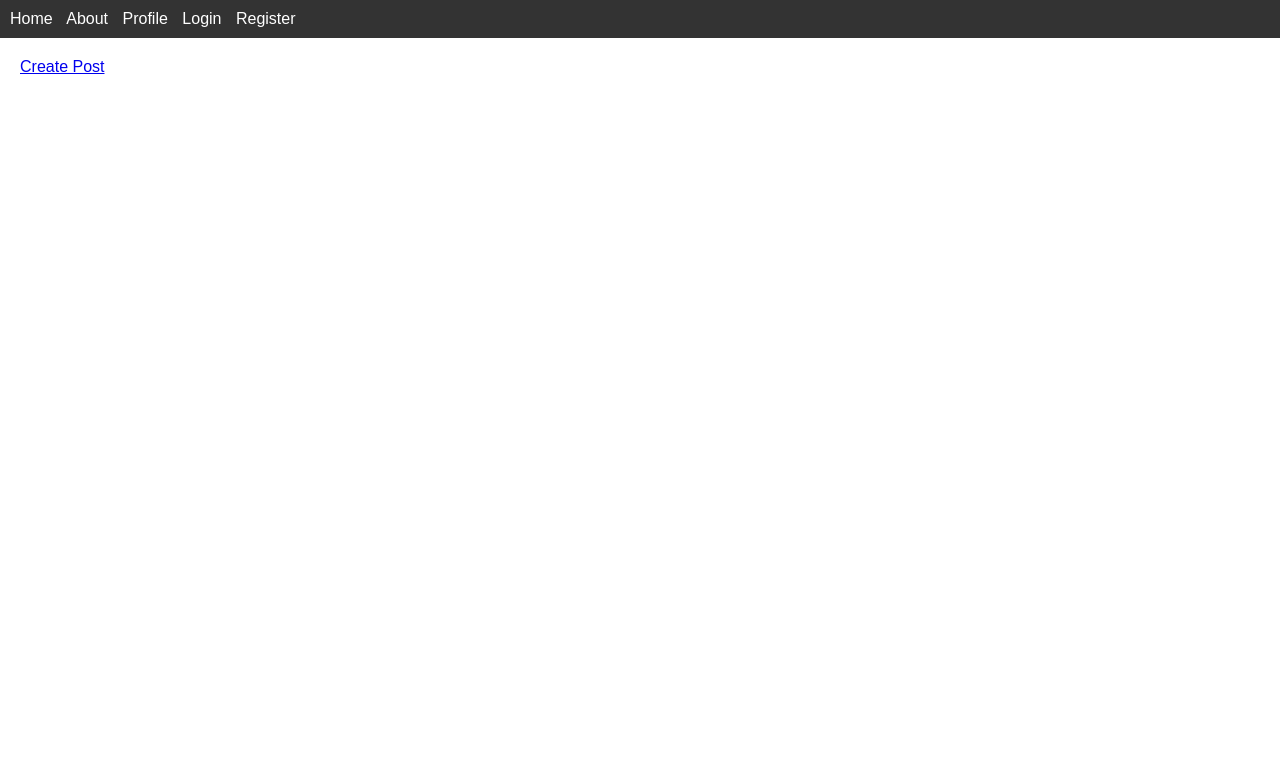
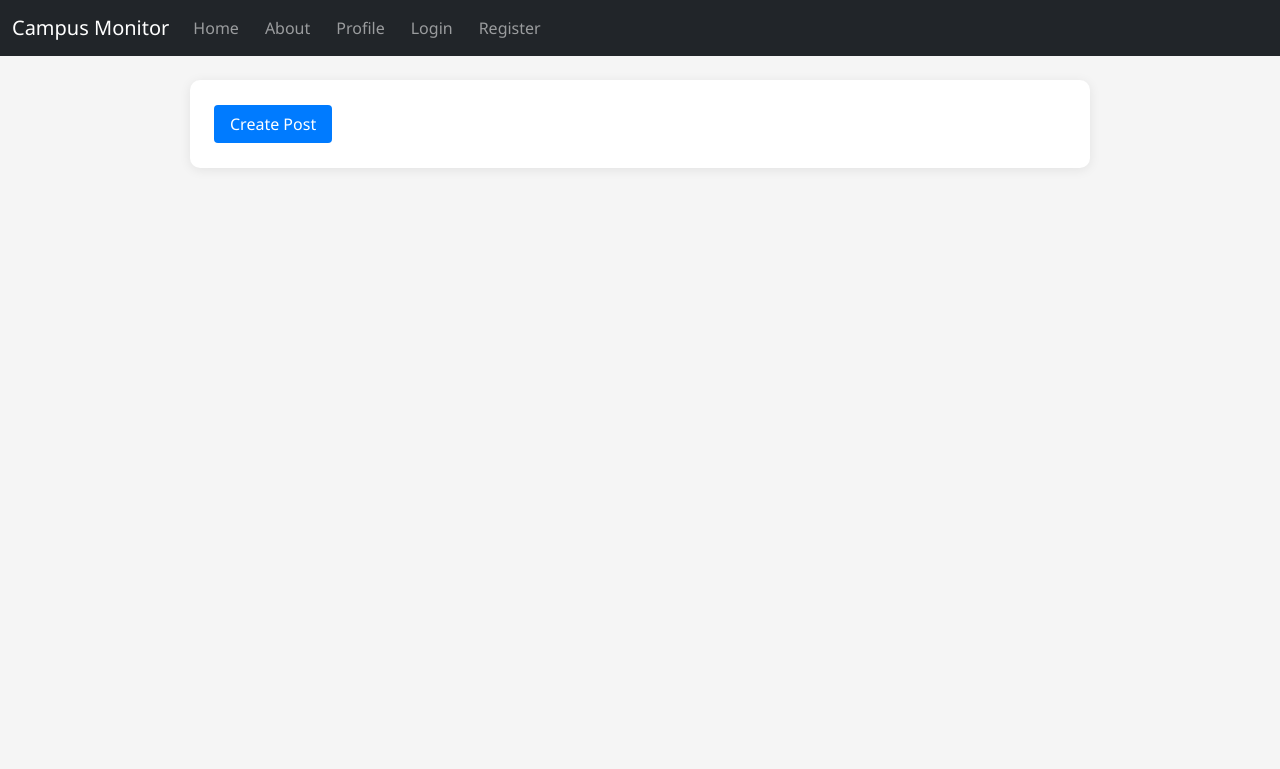
Before and after one commit to Rakshikags/Morphx2.0-main, a Flask app: page / in a window 1280 px wide. Shown: the top 769 px of the page. Run offline with Flask 3, Linux system fonts and the light colour scheme; data that the repository does not hold is empty.

Commit message:
FINAL COMMIT

```diff
--- a/static/css/style.css
+++ b/static/css/style.css
@@ -1,98 +1,127 @@
 body {
-    font-family: sans-serif;
+    font-family: 'Segoe UI', Arial, sans-serif;
+    background: #f5f5f5;
     margin: 0;
     padding: 0;
 }
-
 nav {
-    background-color: #333;
+    background: #333;
     color: #fff;
-    padding: 10px;
+    padding: 12px 24px;
+    display: flex;
+    align-items: center;
+    gap: 16px;
 }
-
 nav a {
     color: #fff;
+    margin-right: 10px;
     text-decoration: none;
-    margin-right: 10px;
+    font-weight: 500;
+    transition: color 0.2s;
 }
-
+nav a:hover {
+    color: #ffd700;
+}
+nav span {
+    margin-left: auto;
+    font-size: 1em;
+    color: #ffd700;
+}
 .container {
-    padding: 20px;
+    max-width: 900px;
+    margin: 30px auto;
+    background: #fff;
+    padding: 32px 24px;
+    border-radius: 10px;
+    box-shadow: 0 2px 12px rgba(0,0,0,0.08);
 }
-
 .feed-container {
     display: flex;
+    flex-wrap: wrap;
+    gap: 24px;
+    justify-content: center;
+}
+.post-card {
+    background: #fafafa;
+    border: 1px solid #ddd;
+    border-radius: 10px;
+    padding: 18px;
+    width: 320px;
+    box-shadow: 0 1px 6px rgba(0,0,0,0.06);
+    display: flex;
     flex-direction: column;
-    align-items: center;
-    width: 80%;
-    margin: 20px auto;
+    gap: 10px;
 }
-
-.post-card {
-    background-color: #fff;
-    border-radius: 10px;
-    box-shadow: 0 2px 5px rgba(0, 0, 0, 0.1);
-    margin-bottom: 20px;
+.post-image img {
+    max-width: 100%;
+    border-radius: 8px;
+    height: 160px;
+    object-fit: cover;
+}
+.button, button {
+    background: #007bff;
+    color: #fff;
+    padding: 8px 16px;
+    border: none;
+    border-radius: 4px;
+    text-decoration: none;
+    cursor: pointer;
+    font-weight: 500;
+    transition: background 0.2s;
+}
+.button:hover, button:hover {
+    background: #0056b3;
+}
+.post-actions button {
+    background: #ff5722;
+    color: #fff;
+    border: none;
+    border-radius: 4px;
+    padding: 6px 12px;
+    cursor: pointer;
+    font-size: 1em;
+    transition: background 0.2s;
+}
+.post-actions button.upvoted {
+    background: #ffd700;
+    color: #333;
+}
+.post-tags .tag {
+    background: #eee;
+    border-radius: 4px;
+    padding: 2px 8px;
+    margin-right: 5px;
+    font-size: 12px;
+    display: inline-block;
+}
+form input[type="text"], form input[type="password"] {
     width: 100%;
-    display: flex;
-    padding: 15px;
+    padding: 8px;
+    margin-bottom: 8px;
+    border-radius: 4px;
+    border: 1px solid #ccc;
+    font-size: 1em;
 }
-
-.post-image {
-    width: 150px;
-    margin-right: 15px;
+form button {
+    width: 100%;
+    margin-top: 8px;
 }
-
-.post-image img {
-    width: 100%;
-    border-radius: 8px;
+.toggle-password {
+    position: absolute;
+    right: 16px;
+    top: 38px;
+    cursor: pointer;
+    color: #888;
 }
-
-.post-content {
-    flex: 1;
+@media (max-width: 600px) {
+    .container {
+        padding: 12px 4px;
+    }
+    .feed-container {
+        flex-direction: column;
+        gap: 12px;
+    }
+    .post-card {
+        width: 100%;
+    }
 }
-
-.post-title {
-    font-size: 1.2em;
-    margin-bottom: 5px;
-}
-
-.post-description {
-    font-size: 0.9em;
-    color: #555;
-    margin-bottom: 10px;
-}
-
-.post-actions {
-    display: flex;
-    gap: 10px;
-    margin-bottom: 10px;
-}
-
-.post-actions button {
-    background-color: #eee;
-    border: none;
-    border-radius: 5px;
-    padding: 5px 10px;
-    cursor: pointer;
-    display: flex;
-    align-items: center;
-    gap: 5px;
-}
-
-.post-actions button i {
-    color: #777;
-}
-
-.post-tags {
-    display: flex;
-    gap: 5px;
-}
-
-.post-tags .tag {
-    background-color: #e0f2f1;
-    color: #2e7d32;
-    padding: 5px 8px;
-    border-radius: 5px;
-    font-size: 0.8em;
-}
--- a/static/js/script.js
+++ b/static/js/script.js
@@ -1,4 +1,6 @@
 console.log("Script loaded");
+
+// Upvote functionality
 function upvotePost(resourceId, btn) {
     fetch('/upvote', {
         method: 'POST',
@@ -9,8 +11,28 @@ function upvotePost(resourceId, btn) {
     .then(data => {
         if (data.upvotes !== undefined) {
             btn.querySelector('.upvote-count').textContent = data.upvotes;
+            btn.classList.add('upvoted');
+            setTimeout(() => btn.classList.remove('upvoted'), 800);
         } else if (data.error) {
             alert(data.error);
         }
     });
 }
+
+// Show/hide password toggle (for login/register forms)
+document.addEventListener('DOMContentLoaded', function() {
+    document.querySelectorAll('.toggle-password').forEach(function(toggle) {
+        toggle.addEventListener('click', function() {
+            const input = this.previousElementSibling;
+            if (input.type === "password") {
+                input.type = "text";
+                this.classList.add('fa-eye-slash');
+                this.classList.remove('fa-eye');
+            } else {
+                input.type = "password";
+                this.classList.add('fa-eye');
+                this.classList.remove('fa-eye-slash');
+            }
+        });
+    });
+});
--- a/templates/base.html
+++ b/templates/base.html
@@ -1,31 +1,35 @@
-<!DOCTYPE html>
-<html lang="en">
 <head>
-    <meta charset="UTF-8">
-    <meta name="viewport" content="width=device-width, initial-scale=1.0">
-    <title>{% block title %}{% endblock %}</title>
+    <link rel="stylesheet" href="https://cdn.jsdelivr.net/npm/bootstrap@5.3.2/dist/css/bootstrap.min.css">
     <link rel="stylesheet" href="{{ url_for('static', filename='css/style.css') }}">
-    <link rel="stylesheet" href="https://cdnjs.cloudflare.com/ajax/libs/font-awesome/6.0.0/css/all.min.css" integrity="sha512-9usAa10IRO0HhonpyAIVpjrylPvoDwiPUiKdWk5t3PyolY1cOd4DSE0Ga+ri4AuTroPR5aQvXU9xC6qOPnzFeg==" crossorigin="anonymous" referrerpolicy="no-referrer" />
 </head>
 <body>
-    <nav>
-        <a href="/">Home</a>
-        <a href="/about">About</a>
-        <a href="/profile">Profile</a>
-        {% if session['username'] %}
-            <span>Welcome, {{ session['username'] }}!</span>
-            <a href="/logout">Logout</a>
-        {% else %}
-            <a href="/login">Login</a>
-            <a href="/register">Register</a>
-        {% endif %}
-        {% if session.get('is_admin') %}
-            <a href="/admin">Admin</a>
-        {% endif %}
+    <nav class="navbar navbar-expand-lg navbar-dark bg-dark">
+        <div class="container-fluid">
+            <a class="navbar-brand" href="/">Campus Monitor</a>
+            <div class="collapse navbar-collapse">
+                <ul class="navbar-nav me-auto mb-2 mb-lg-0">
+                    <li class="nav-item"><a class="nav-link" href="/">Home</a></li>
+                    <li class="nav-item"><a class="nav-link" href="/about">About</a></li>
+                    <li class="nav-item"><a class="nav-link" href="/profile">Profile</a></li>
+                    {% if session.get('username') %}
+                        <li class="nav-item"><a class="nav-link" href="/logout">Logout</a></li>
+                    {% else %}
+                        <li class="nav-item"><a class="nav-link" href="/login">Login</a></li>
+                        <li class="nav-item"><a class="nav-link" href="/register">Register</a></li>
+                    {% endif %}
+                    {% if session.get('is_admin') %}
+                        <li class="nav-item"><a class="nav-link" href="/admin">Admin</a></li>
+                    {% endif %}
+                </ul>
+                {% if session.get('username') %}
+                    <span class="navbar-text text-warning">Welcome, {{ session['username'] }}!</span>
+                {% endif %}
+            </div>
+        </div>
     </nav>
-    <div class="container">
+    <div class="container mt-4">
         {% block content %}{% endblock %}
     </div>
     <script src="{{ url_for('static', filename='js/script.js') }}"></script>
+    <script src="https://cdn.jsdelivr.net/npm/bootstrap@5.3.2/dist/js/bootstrap.bundle.min.js"></script>
 </body>
-</html>
```
